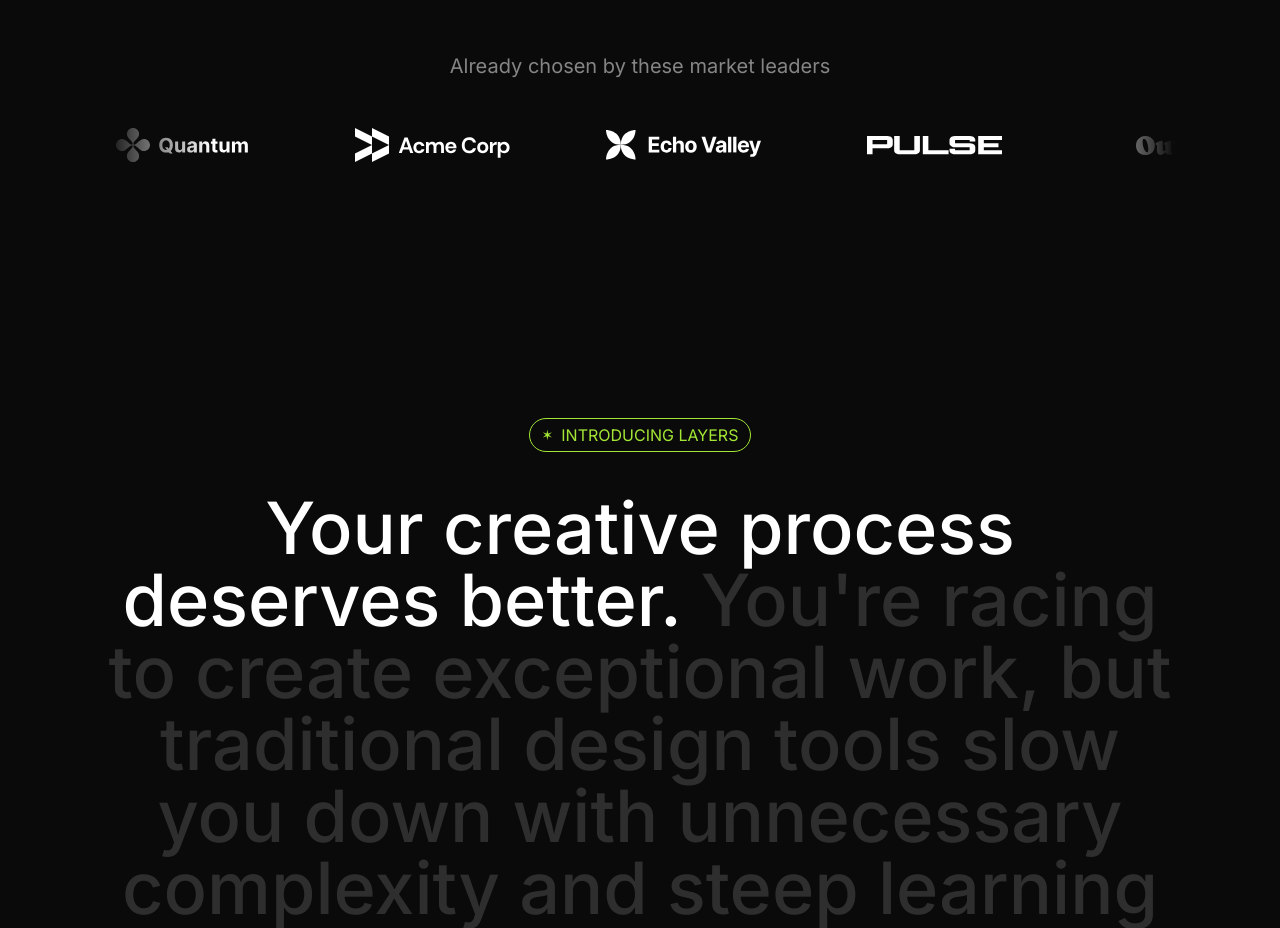
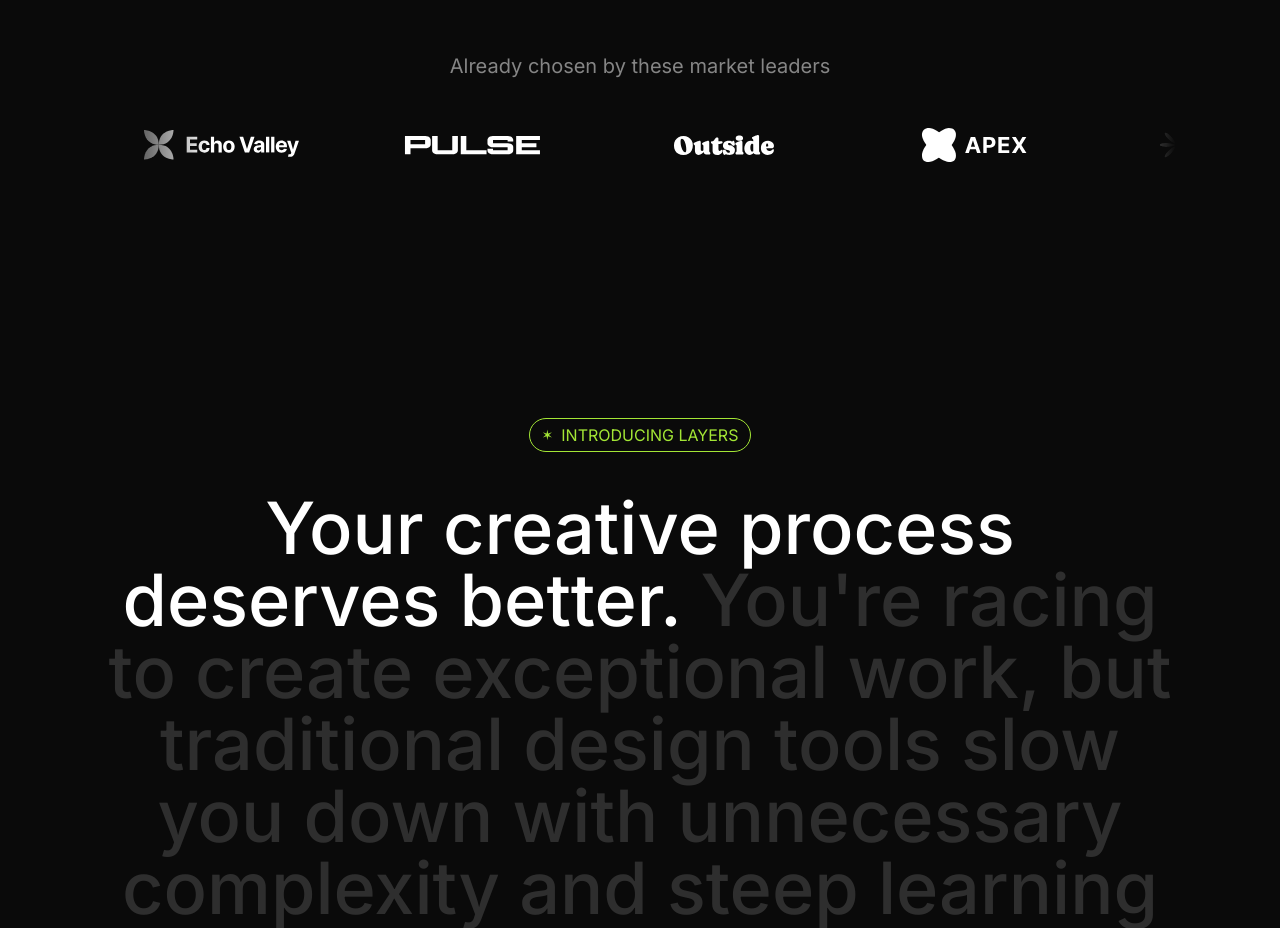
Before and after one commit to adnanpasha7/Daily-Journal, a Next.js app: page / in a window 1280 px wide. Shown: the part 800-1728 px from the top of the page. Built offline with nearby package versions, Linux system fonts and the light colour scheme.

Commit message:
Implementation to animate the logo ticker

```diff
--- a/src/sections/LogoTicker.tsx
+++ b/src/sections/LogoTicker.tsx
@@ -1,3 +1,9 @@
+"use client";
+
+import { Fragment } from "react";
+import Image from "next/image";
+import { motion } from "framer-motion";
+
 import quantumLogo from "@/assets/images/quantum.svg";
 import acmeLogo from "@/assets/images/acme-corp.svg";
 import echoValleyLogo from "@/assets/images/echo-valley.svg";
@@ -6,7 +12,6 @@ import outsideLogo from "@/assets/images/outside.svg";
 import apexLogo from "@/assets/images/apex.svg";
 import celestialLogo from "@/assets/images/celestial.svg";
 import twiceLogo from "@/assets/images/twice.svg";
-import Image from "next/image";
 
 const logos = [
     { name: "Quantum", image: quantumLogo },
@@ -26,8 +31,20 @@ export default function LogoTicker() {
                 <h3 className="text-center text-white/50 text-xl">
                     Already chosen by these market leaders
                 </h3>
-                <div className="overflow-hidden mt-12 [mask-image:linear-gradient(to_right,transparent,black_10%,black_90%,transparent)]">
-                    <div className="flex gap-24 pr-24">
+                <div className="flex overflow-hidden mt-12 [mask-image:linear-gradient(to_right,transparent,black_10%,black_90%,transparent)]">
+                    <motion.div
+                        animate={{
+                            x: "-50%",
+                        }}
+                        transition={{
+                            duration: 30,
+                            ease: "linear",
+                            repeat: Infinity,
+                        }}
+                        className="flex flex-none gap-24 pr-24"
+                    >
+                        {Array.from({ length: 2 }).map((_, i) => (
+                            <Fragment key={i}>
                                 {logos.map((logo) => (
                                     <Image
                                         src={logo.image}
@@ -35,7 +52,9 @@ export default function LogoTicker() {
                                         alt={logo.name}
                                     />
                                 ))}
-                    </div>
+                            </Fragment>
+                        ))}
+                    </motion.div>
                 </div>
             </div>
         </section>
```
Lines whose indentation alone changed are shown as unchanged.
